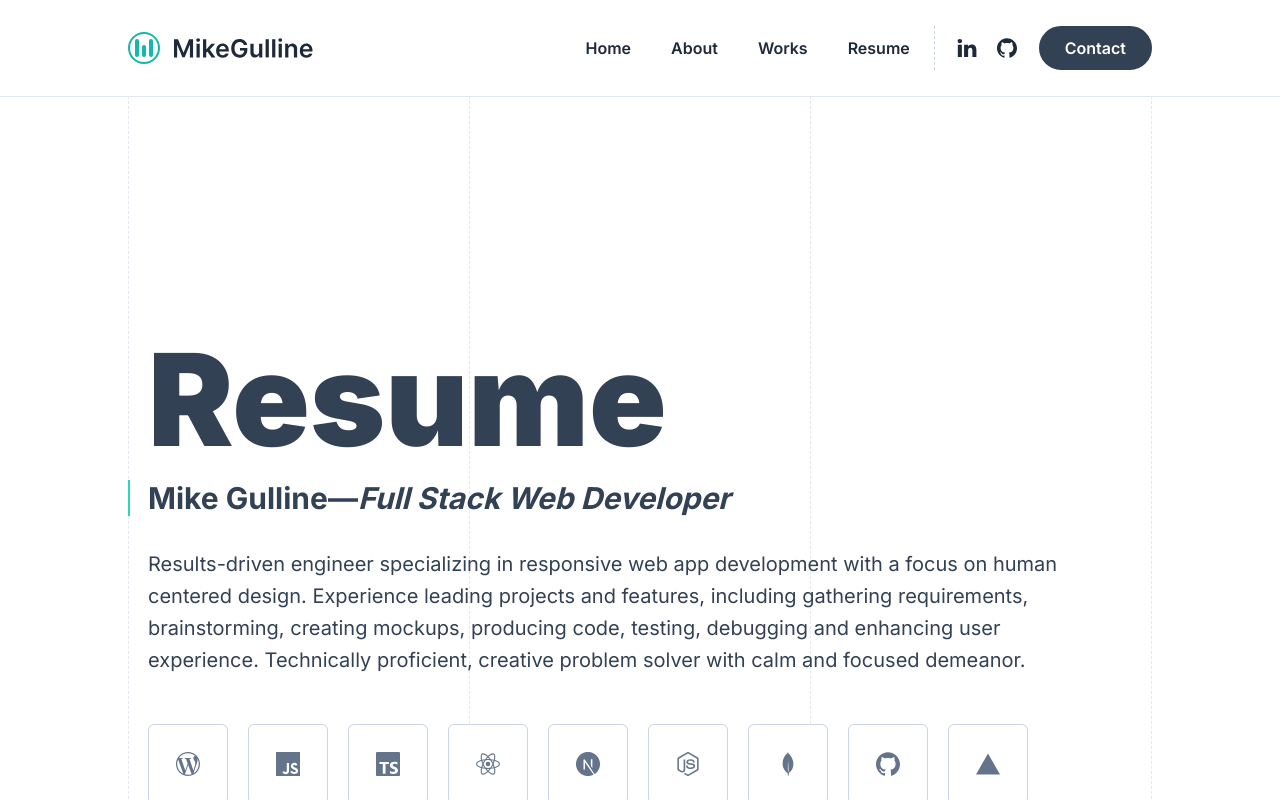
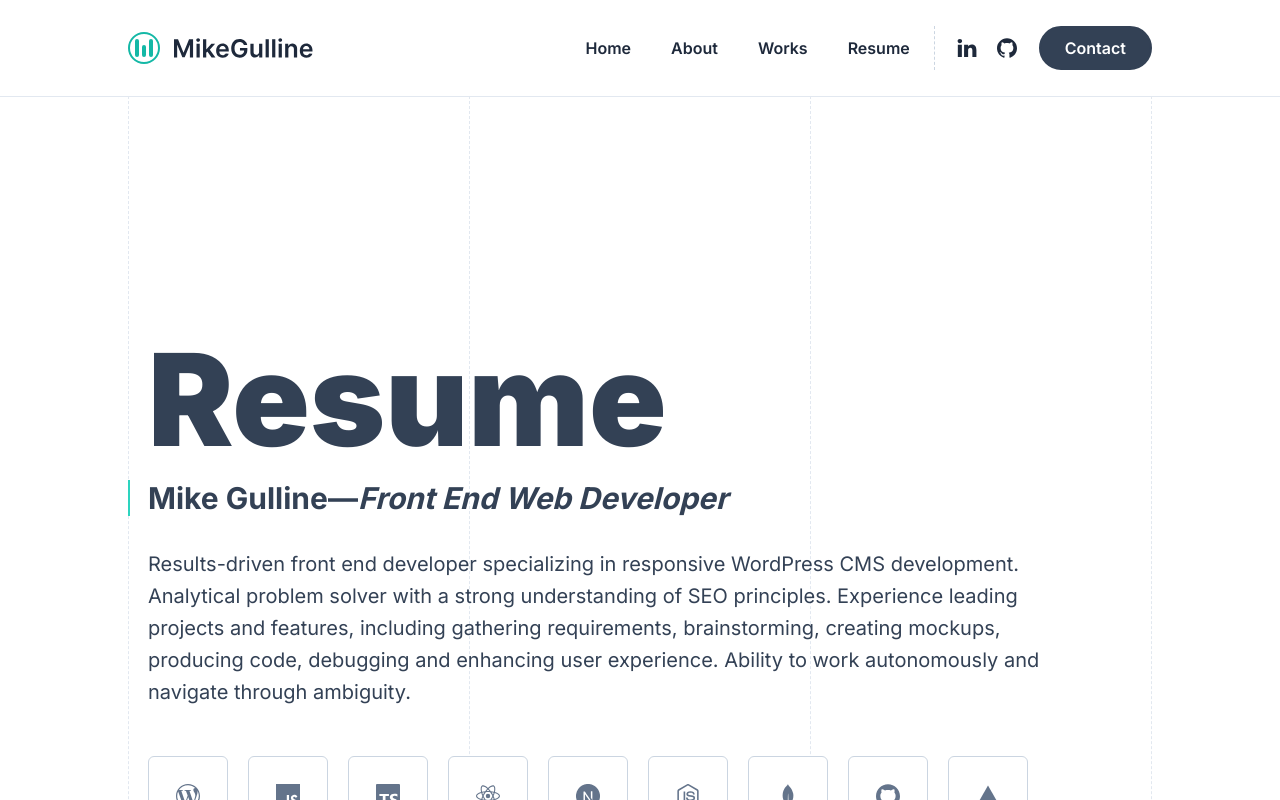
Before and after one commit to mikegulline/personal, a Next.js app: page /resume in a window 1280 px wide. Shown: the top 800 px of the page. Built offline with nearby package versions, Linux system fonts and the light colour scheme.

Commit message:
update seo

```diff
--- a/src/app/layout.tsx
+++ b/src/app/layout.tsx
@@ -1,13 +1,14 @@
 import Header from '@/components/header';
 import Footer from '@/components/footer';
-import LenisWrapper from '@/components/lenis-wrapper/lenis-wrapper';
+import LenisWrapper from '@/components/lenis-wrapper/';
 import './globals.css';
 import { Inter } from 'next/font/google';
 const inter = Inter({ subsets: ['latin'] });
 
 export const metadata = {
-  title: 'Mike Gulline—Front End Engineer',
-  description: 'TailwindCSS, TypeScript, React Js, Next JS',
+  title: 'Mike Gulline—Front End Web Developer',
+  description:
+    'Custom CMS WordPress development with jQuery, Javascript, TypeScript, React Js, Next JS, TailwindCSS',
 };
 
 export default function RootLayout({
--- a/src/app/resume/page.tsx
+++ b/src/app/resume/page.tsx
@@ -5,9 +5,9 @@ import Skills from './components/skills';
 import Work from './components/work';
 
 export const metadata = {
-  title: 'Full Stack Web Developer Resume (Mike Gulline)',
+  title: 'Front End Web Developer Resume (Mike Gulline)',
   description:
-    'Full Stack Web Developer Resume of Mike Gulline (TailwindCSS, TypeScript, React Js, Next JS)',
+    'Front End Web Developer Resume of Mike Gulline (TailwindCSS, TypeScript, React Js, Next JS)',
 };
 
 export default function Resume() {
@@ -17,16 +17,16 @@ export default function Resume() {
         <h1 className='text-5xl sm:text-9xl font-black mb-4'>Resume</h1>
         <BorderLeft>
           <h2 className='text-2xl sm:text-3xl mb-8 font-bold '>
-            Mike Gulline—<em>Full Stack Web Developer</em>
+            Mike Gulline—<em>Front End Web Developer</em>
           </h2>
         </BorderLeft>
         <p className='text-xl leading-8  '>
-          Results-driven engineer specializing in responsive web app development
-          with a focus on human centered design. Experience leading projects and
+          Results-driven front end developer specializing in responsive
+          WordPress CMS development. Analytical problem solver with a strong
+          understanding of SEO principles. Experience leading projects and
           features, including gathering requirements, brainstorming, creating
-          mockups, producing code, testing, debugging and enhancing user
-          experience. Technically proficient, creative problem solver with calm
-          and focused demeanor.
+          mockups, producing code, debugging and enhancing user experience.
+          Ability to work autonomously and navigate through ambiguity.
         </p>
         <Icons />
       </div>
--- a/src/app/works/page.tsx
+++ b/src/app/works/page.tsx
@@ -25,9 +25,9 @@ import ssCBD2 from '@/public/images/iwantmycbd-product.jpg';
 import ssCBD3 from '@/public/images/iwantmycbd-conditions.jpg';
 
 export const metadata = {
-  title: 'Work',
+  title: 'Front-End Web Development by Mike Gulline',
   description:
-    'Works Mike Gulline—Full Stack Web Developer (TailwindCSS, TypeScript, React Js, Next JS)',
+    'Works Mike Gulline—Front-End Web Developer (TailwindCSS, TypeScript, React Js, Next JS)',
 };
 
 const portfolio = [
@@ -170,13 +170,13 @@ export default function Work() {
         <h1 className='text-5xl sm:text-9xl font-black mb-4'>Works</h1>
         <BorderLeft>
           <h2 className='text-2xl sm:text-3xl mb-8 font-bold '>
-            Responsive Web Design &amp; Full Stack Web Developement
+            Responsive Front End Web Developement
           </h2>
         </BorderLeft>
         <p className='text-xl leading-8 max-w-2xl m-auto'>
           From idea to completion, <Emoji>😎</Emoji>Mike Gulline has been
-          providing full service design and responsive full stack web
-          development for over 25 years.
+          providing custom design and responsive web development for over 25
+          years.
         </p>
       </div>
       <Portfolio items={portfolio} />
--- a/src/components/footer/footer.tsx
+++ b/src/components/footer/footer.tsx
@@ -54,7 +54,7 @@ export default function Footer() {
           <p>&copy; Gulline.com</p>
           <div className='flex items-center gap-6'>
             <Link
-              href='https://www.linkedin.com/in/michael-gulline/'
+              href='https://www.linkedin.com/in/mikegulline/'
               target='blank'
               className='text-slate-800 hover:text-teal-400 scale-125'
             >
--- a/src/components/lenis-wrapper/index.ts
+++ b/src/components/lenis-wrapper/index.ts
@@ -0,0 +1,3 @@
+import LenisWrapper from './lenis-wrapper';
+
+export default LenisWrapper;
--- a/src/components/lenis-wrapper/lenis-wrapper.tsx
+++ b/src/components/lenis-wrapper/lenis-wrapper.tsx
@@ -21,7 +21,7 @@ export default function LenisWrapper({
     setScroll(scroll);
   });
   return (
-    <ReactLenis root options={{ lerp: 0.05 }}>
+    <ReactLenis root options={{ lerp: 0.075 }}>
       {children}
     </ReactLenis>
   );
```
